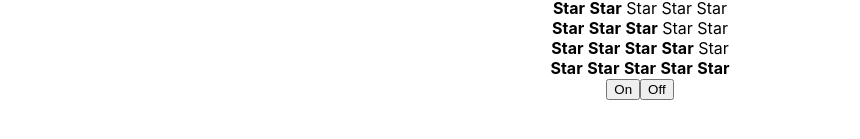
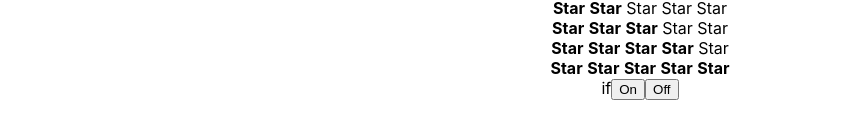
Before and after one commit to ArtyomKub/react-kabzda, a React (Create React App) app: page / in a window 1280 px wide. Shown: the part 283-422 px from the top of the page, without its empty margins (0-860 px from the left). Built offline with nearby package versions, Linux system fonts and the light colour scheme.

Commit message:
Create typing for working button

```diff
--- a/src/components/OnOff/OnOff.tsx
+++ b/src/components/OnOff/OnOff.tsx
@@ -1,8 +1,15 @@
 import React from 'react';
 
-export const OnOff = () => {
+type OnOffType = {
+    working: boolean
+}
+
+export const OnOff: React.FC<OnOffType> = () => {
     return (
         <div>
+            if
+
+
             <button>On</button>
             <button>Off</button>
         </div>
```
